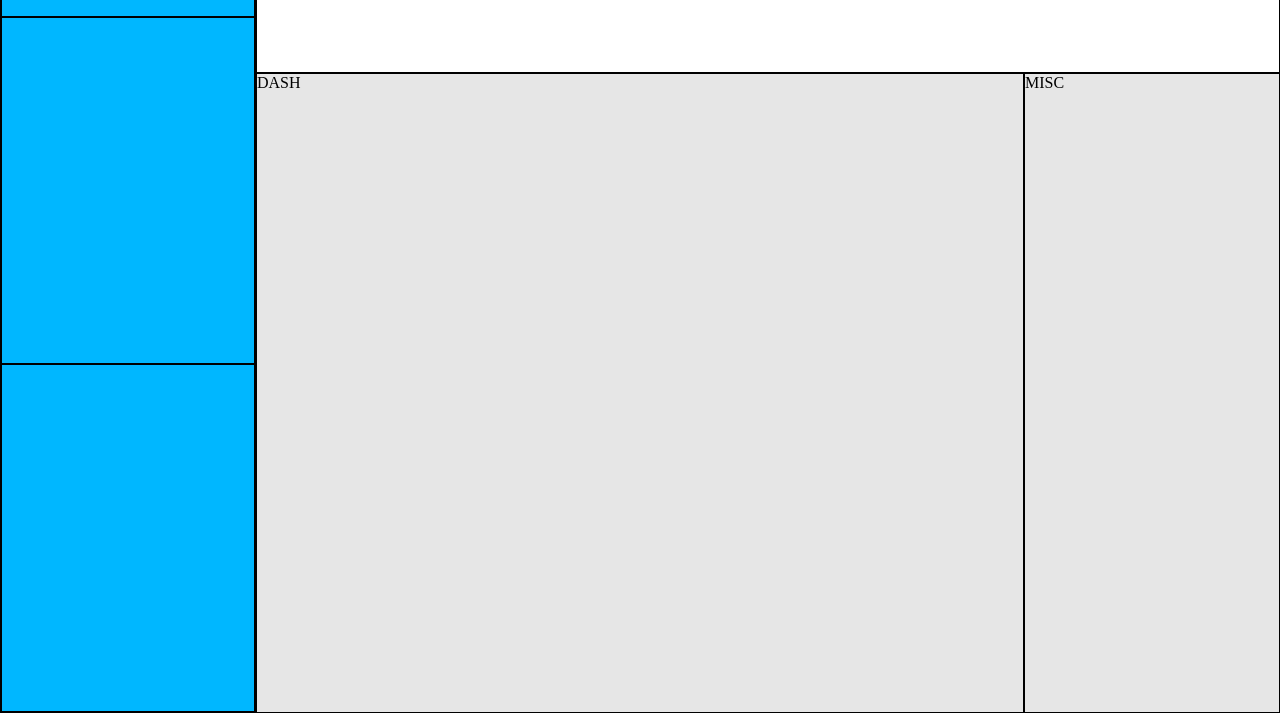
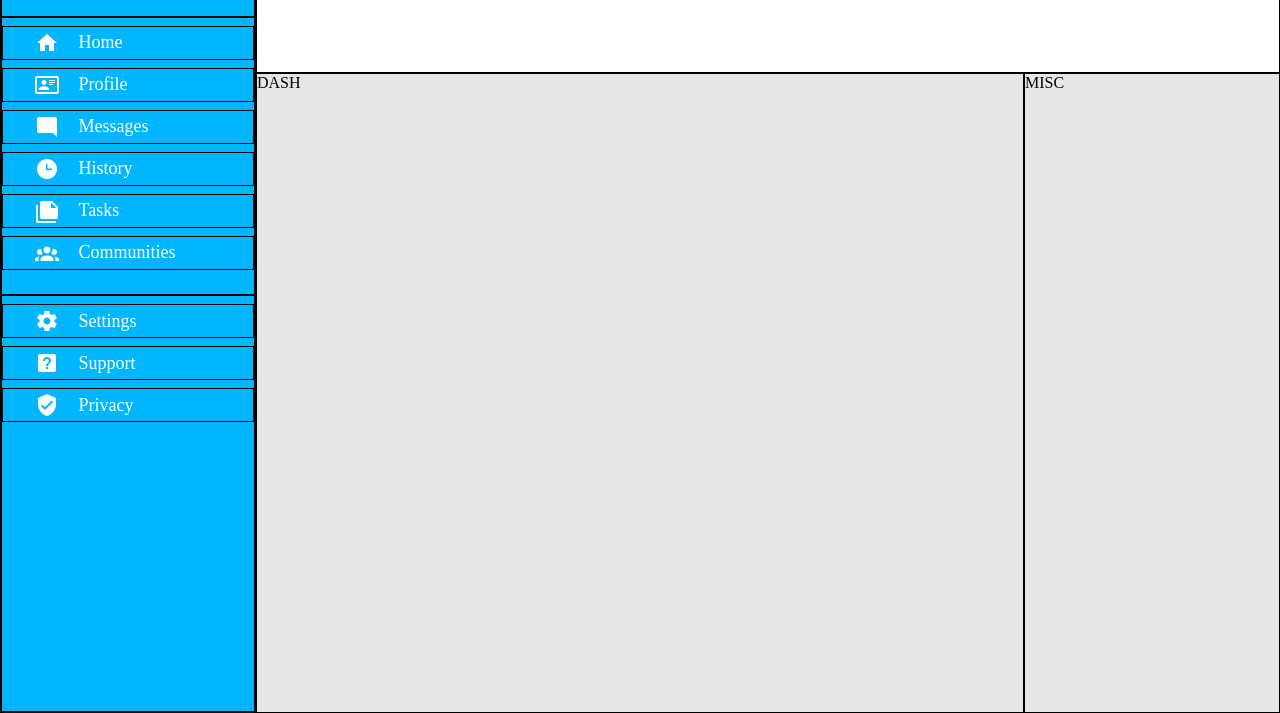
Before and after one commit to iamgame3/admin-dashboard, a plain HTML site: page index.html in a window 1280 px wide. Shown: the part 87-800 px from the top of the page. Drawn offline with Linux system fonts and the light colour scheme.

Commit message:
Add icons and text for sidebar, and style sidebar

```diff
--- a/index.html
+++ b/index.html
@@ -11,11 +11,49 @@
     <div class="container">
         <div class="sidebar">
             <div class="brand">
-                <img src="./images/ui-icons/dashboard.png" alt="Grid of unevenly sized boxes">
+                <img src="./images/ui-icons/dashboard.png" alt="Grid of unevenly sized boxes.">
                 <p class="brand-text">Dashboard</p>
             </div>
-            <div class="main-nav"></div>
-            <div class="advanced-nav"></div>
+            <div class="main-nav">
+                <div class="nav-option">
+                    <img src="./images/ui-icons/home.png" alt="Front view of a simple house icon.">
+                    <p class="nav-text">Home</p>
+                </div>
+                <div class="nav-option">
+                    <img src="./images/ui-icons/profile.png" alt="Icon of an ID card.">
+                    <p class="nav-text">Profile</p>
+                </div>
+                <div class="nav-option">
+                    <img src="./images/ui-icons/message.png" alt="Icon of a speech bubble.">
+                    <p class="nav-text">Messages</p>
+                </div>
+                <div class="nav-option">
+                    <img src="./images/ui-icons/history.png" alt="Icon of a clock at 3 o'clock.">
+                    <p class="nav-text">History</p>
+                </div>
+                <div class="nav-option">
+                    <img src="./images/ui-icons/task.png" alt="Icon of two papers stacked on top of each other.">
+                    <p class="nav-text">Tasks</p>
+                </div>
+                <div class="nav-option">
+                    <img src="./images/ui-icons/community.png" alt="Icon of 3 people standing next to each other.">
+                    <p class="nav-text">Communities</p>
+                </div>
+            </div>
+            <div class="advanced-nav">
+                <div class="nav-option">
+                    <img src="./images/ui-icons/setting.png" alt="Icon of a cog.">
+                    <p class="nav-text">Settings</p>
+                </div>
+                <div class="nav-option">
+                    <img src="./images/ui-icons/support.png" alt="Icon of a question mark in a box.">
+                    <p class="nav-text">Support</p>
+                </div>
+                <div class="nav-option">
+                    <img src="./images/ui-icons/privacy.png" alt="Icon of a shield with a checkmark on it.">
+                    <p class="nav-text">Privacy</p>
+                </div>
+            </div>
         </div>
         <div class="header">HEAD</div>
         <div class="dashboard">DASH</div>
--- a/styles.css
+++ b/styles.css
@@ -14,7 +14,7 @@
 .sidebar {
     grid-row: 1 / 3;
     display: grid;
-    grid-template-rows: 1fr 4fr 4fr;
+    grid-template-rows: 1fr 4fr 6fr;
     background-color: var(--main-blue);
 }
 
@@ -46,3 +46,19 @@
 .container div {
     border: 1px solid black;
 }
+
+.nav-option {
+    display: grid;
+    align-items: center;
+    padding-left: 32px;
+    margin-top: 8px;
+    padding-top: 4px;
+    padding-bottom: 4px;
+    grid-template-columns: 1fr 4fr;
+}
+
+.nav-text {
+    color: white;
+    font-size: 18px;
+    margin: 0;
+}
```
Also changed, not shown: images/ui-icons/community.png (added), images/ui-icons/history.png (added), images/ui-icons/home.png (added), images/ui-icons/message.png (added), images/ui-icons/privacy.png (added), images/ui-icons/profile.png (added), images/ui-icons/setting.png (added), images/ui-icons/support.png (added), images/ui-icons/task.png (added).
